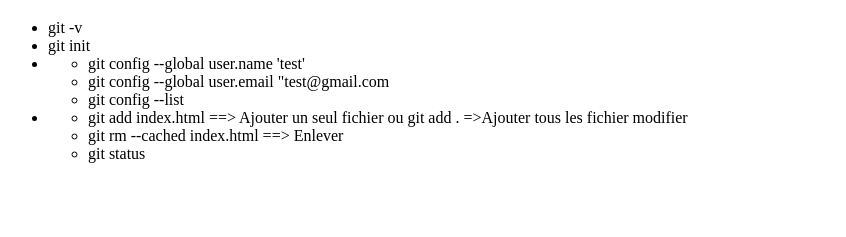
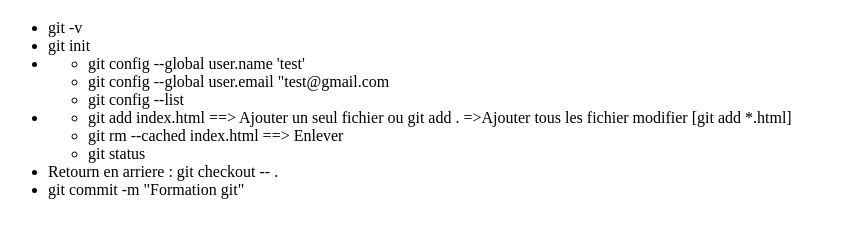
Before and after one commit to rachid-prog/git_formation, a plain HTML site: page index.html in a window 1280 px wide. Shown: the part 61-298 px from the top of the page, without its empty margins (0-846 px from the left). Drawn offline with Linux system fonts and the light colour scheme.

Commit message:
index.html modifier

```diff
--- a/index.html
+++ b/index.html
@@ -19,11 +19,13 @@
         </li>
         <li>
             <ul>
-                <li>git add index.html ==> Ajouter un seul fichier ou git add . =>Ajouter tous les fichier modifier</li>
+                <li>git add index.html ==> Ajouter un seul fichier ou git add . =>Ajouter tous les fichier modifier [git add *.html]</li>
                 <li>git rm --cached index.html ==> Enlever</li>
                 <li>git status</li>
             </ul>
         </li>
+        <li>Retourn en arriere : git checkout -- .</li>
+        <li>git commit -m "Formation git"</li>
 
 
     </ul>
```
